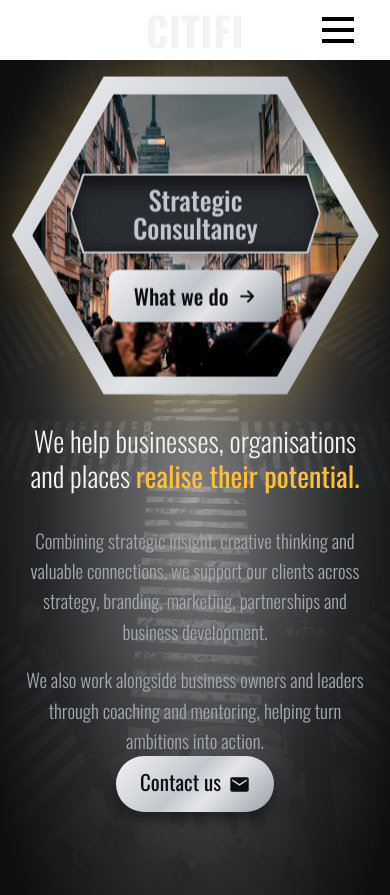
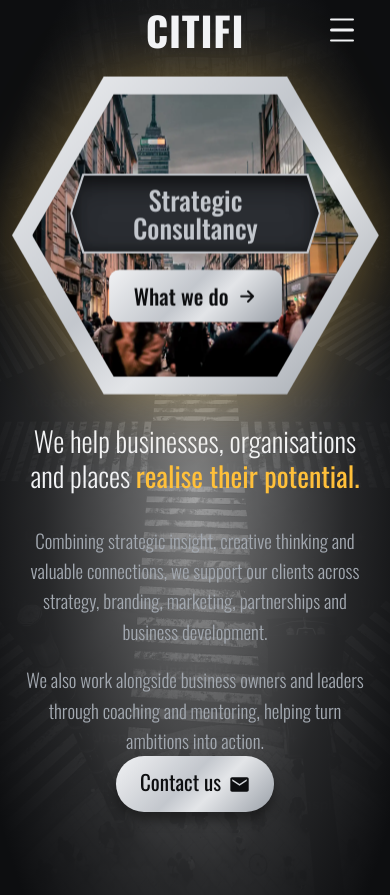
Before and after one commit to thecodingrunner/citifi-vite, a React (Vite) app: page / in a window 390 px wide. Built offline with nearby package versions, Linux system fonts and the light colour scheme.

Commit message:
feat(navbar): Update navbar styles to match new theme
Updated navbar styles, implemented background dimming on page scroll using a useEffect. Removed unnecessary onClicks on main menu link tags.

```diff
--- a/src/components/navbar/navbar/Navbar.jsx
+++ b/src/components/navbar/navbar/Navbar.jsx
@@ -1,24 +1,30 @@
-import React, { useState } from 'react'
+import React, { useEffect, useState } from 'react'
 import { Link, useMatch, useResolvedPath } from 'react-router-dom'
 import './navbar.css'
-import LOGO from '../../../assets/citifi-logo-minimal.png'
-import { GiHamburgerMenu } from "react-icons/gi";
 
 const Navbar = () => {
-  const [menu, setMenu] = useState(false)
+  const [menu, setMenu] = useState(false);
+  const [scrolled, setScrolled] = useState(false);
 
   function showMenu() {
     setMenu(prevState => !prevState)
   }
 
+  useEffect(() => {
+    const onScroll = () => setScrolled(window.scrollY > 8);
+    onScroll();
+    window.addEventListener("scroll", onScroll);
+    return () => window.removeEventListener("scroll", onScroll);
+  }, []);
+
   return (
-    <nav className='nav'>
+    <nav className={`nav ${scrolled ? "nav--scrolled" : ""}`}>
         <a href="/" className="logo">CITIFI</a>
         <ul className='main-menu'>
             <CustomLink to='/what' className='link' >What we do</CustomLink>
             <CustomLink to='/who' className='link' >Who we are</CustomLink>
-            <CustomLink to='/experience' className='link' onClick={showMenu}>Our experience</CustomLink>
-            <li><a href='https://www.linkedin.com/in/brendanmoffett/recent-activity/all/' className='link' onClick={showMenu} target='_blank'>LinkedIn</a></li>
+            <CustomLink to='/experience' className='link'>Our experience</CustomLink>
+            <li><a href='https://www.linkedin.com/in/brendanmoffett/recent-activity/all/' className='link' target='_blank'>LinkedIn</a></li>
         </ul>
 
         <button className={`hamburger`} onClick={showMenu} name='hamburger'>
--- a/src/components/navbar/navbar/navbar.css
+++ b/src/components/navbar/navbar/navbar.css
@@ -1,14 +1,23 @@
 .nav {
-  width: 100vw;
   position: fixed;
   display: flex;
-  top: 0px;
-  left: 0px;
+  top: 0;
+  left: 0;
+  right: 0;
   justify-content: space-between;
   align-items: center;
   padding: 10px 30px;
   background-color: transparent;
-  z-index: 999;
+  z-index: 10;
+  border-bottom: 1px solid transparent;
+  transition: background-color 0.3s ease, border-color 0.3s ease, backdrop-filter 0.3s ease;
+}
+
+.nav--scrolled {
+  background-color: rgba(13, 14, 16, 0.85);
+  backdrop-filter: blur(10px);
+  --webkit-backdrop-filter: blur(10px);
+  border-bottom-color: var(--graphite);
 }
 /*
 .main-menu {
@@ -51,7 +60,7 @@
   text-decoration: none;
 }
 
-ul {
+.main-menu {
   list-style: none;
   display: flex;
   gap: 20px;
@@ -82,8 +91,10 @@
 .hamburger-menu {
   display: none;
   width: 100vw;
+  height: 100vh;
   list-style: none;
-  background-color: white;
+  background-color: var(--charcoal);
+  padding: 70px 0px 140px;
   display: flex;
   flex-direction: column;
   justify-content: center;
@@ -106,6 +117,7 @@
   align-items: center;
   justify-content: center;
   font-weight: 700;
+  color: var(--white);
 }
 
 .hamburger {
@@ -116,8 +128,8 @@
 }
 
 :root {
-  --bar-height: 4px;
-  --bar-gap: 7px;
+  --bar-height: 2.4px;
+  --bar-gap: 8px;
 }
 
 .top-animate {
@@ -141,7 +153,6 @@
 
   .nav {
     justify-content: center;
-    background-color: white;
   }
 
   .hamburger {
@@ -155,10 +166,11 @@
 
   .bar {
     content: "";
-    width: 2rem;
-    height: 4px;
-    background-color: black;
+    width: 1.5rem;
+    height: 2.4px;
+    background-color: var(--white);
     transition: ease 1s;
+    border-radius: 10px;
   }
 
   .bar-top,
```
